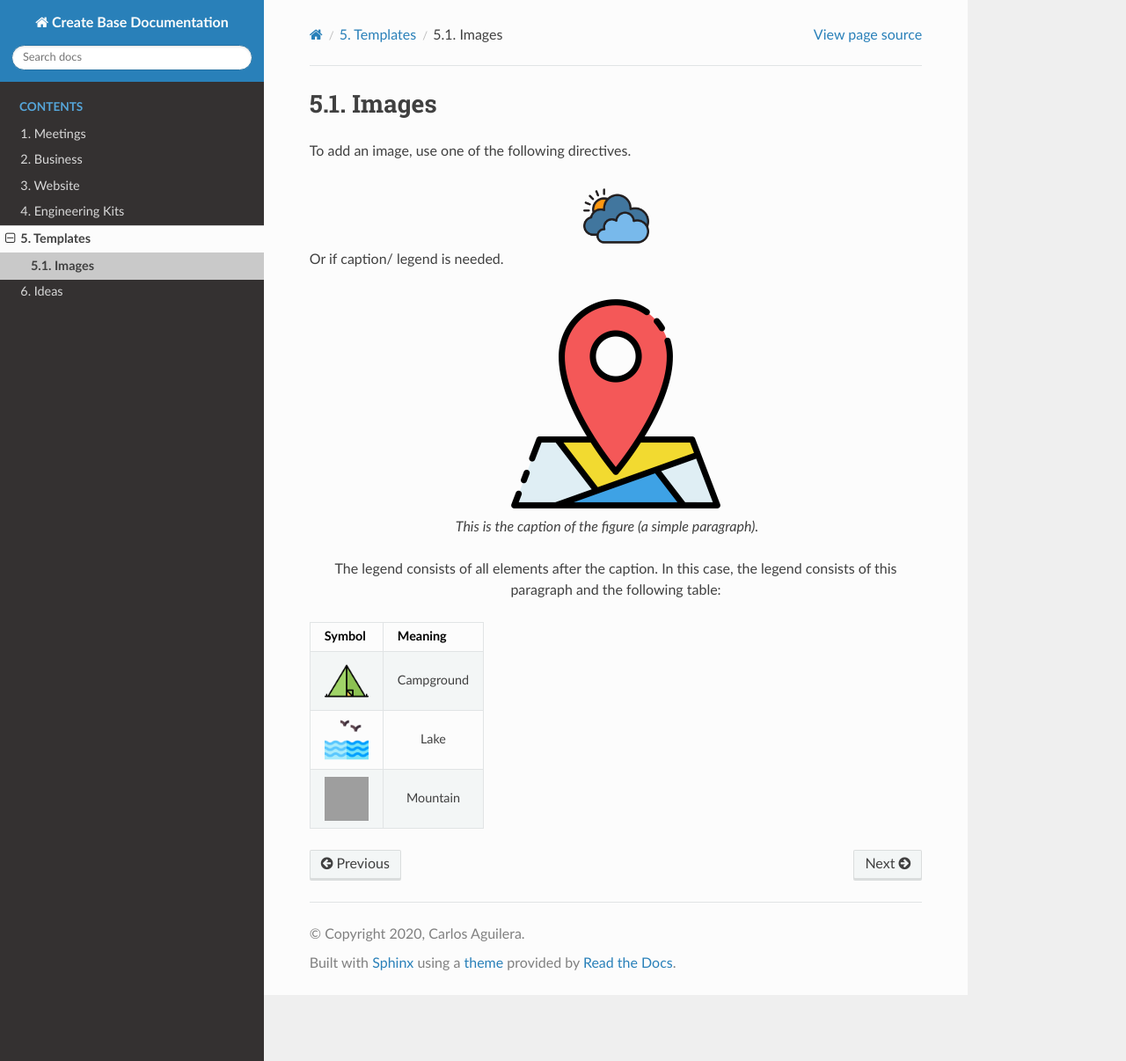
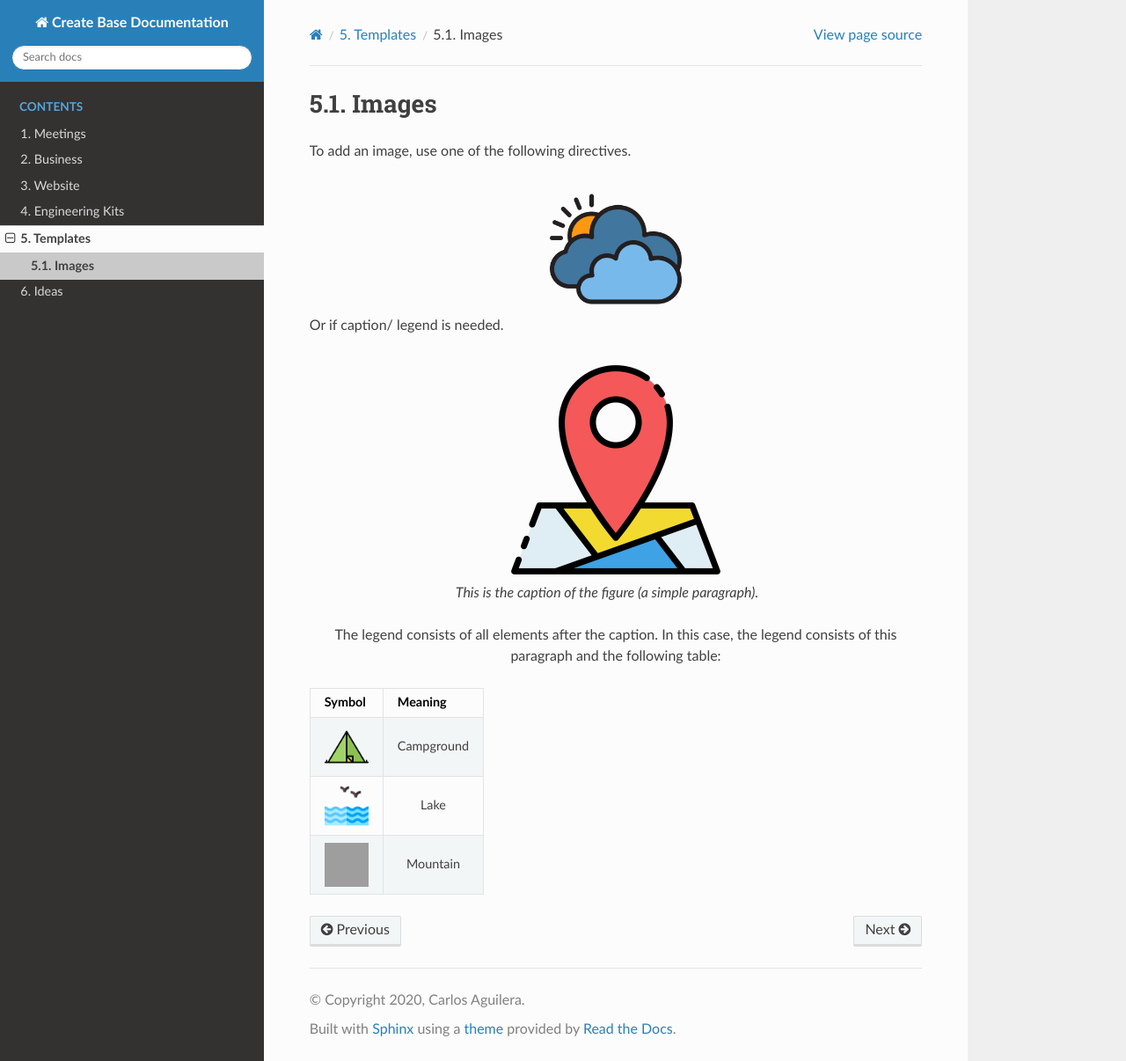
Before and after one commit to CreateBase-Main/Documentation, a Sphinx documentation site: the page built from docs/source/Templates/images.rst, in a window 1280 px wide and 1206 px high. Shown: the whole window at 88% size. Built offline with Sphinx 7.4.7 and the Read the Docs theme 2.0.0, drawn with Linux system fonts in a browser that asks for light colours; pages that are not in the unit, such as notebooks, are missing from menus; grey boxes are pictures that could not be loaded.

Commit message:
Update images.rst

```diff
--- a/docs/source/Templates/images.rst
+++ b/docs/source/Templates/images.rst
@@ -8,7 +8,6 @@ To add an image, use one of the following directives.
 .. image:: image.png
   :width: 150 px
   :height: 150 px
-  :scale: 50 %
   :align: center
 
 Or if caption/ legend is needed.
```
